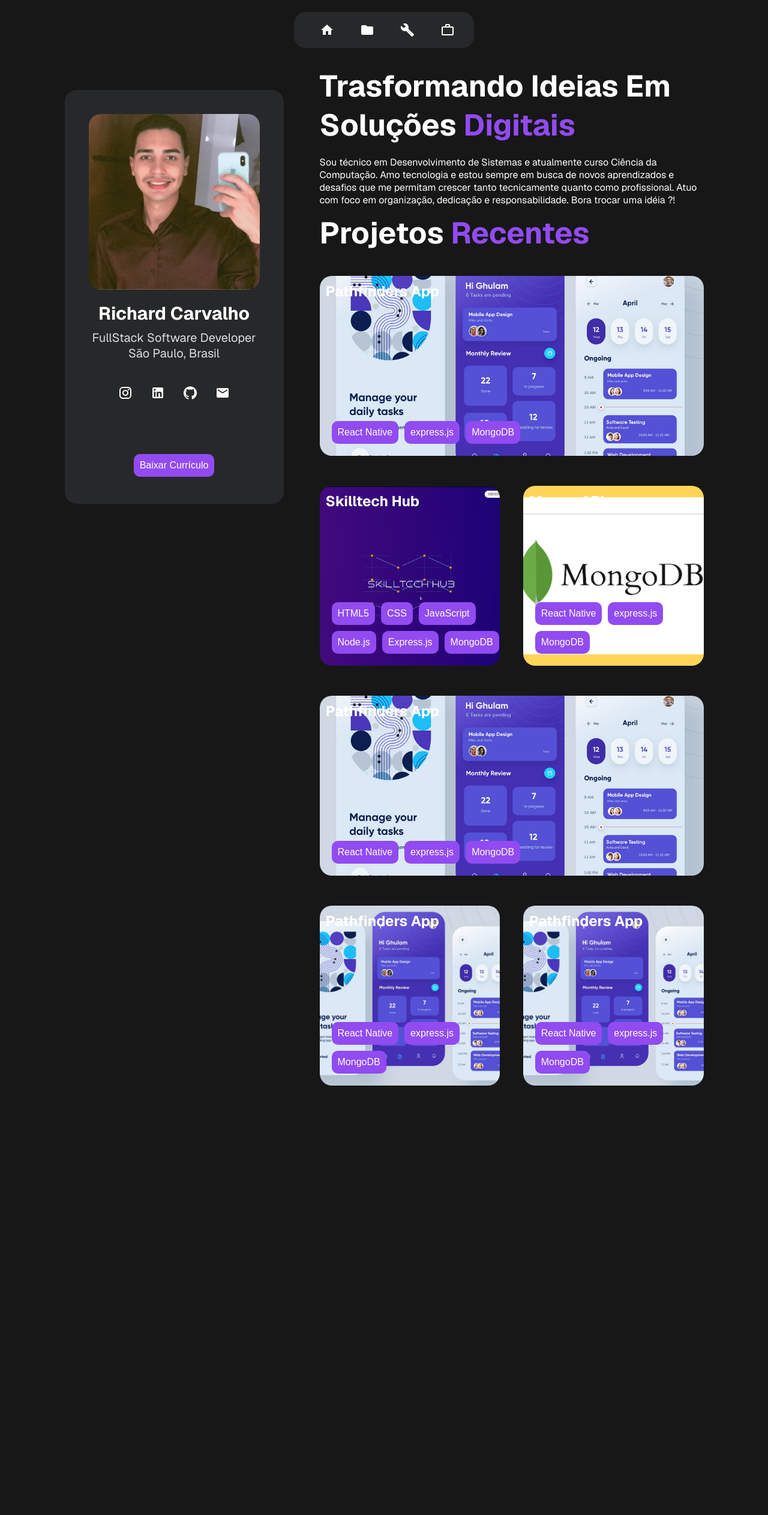
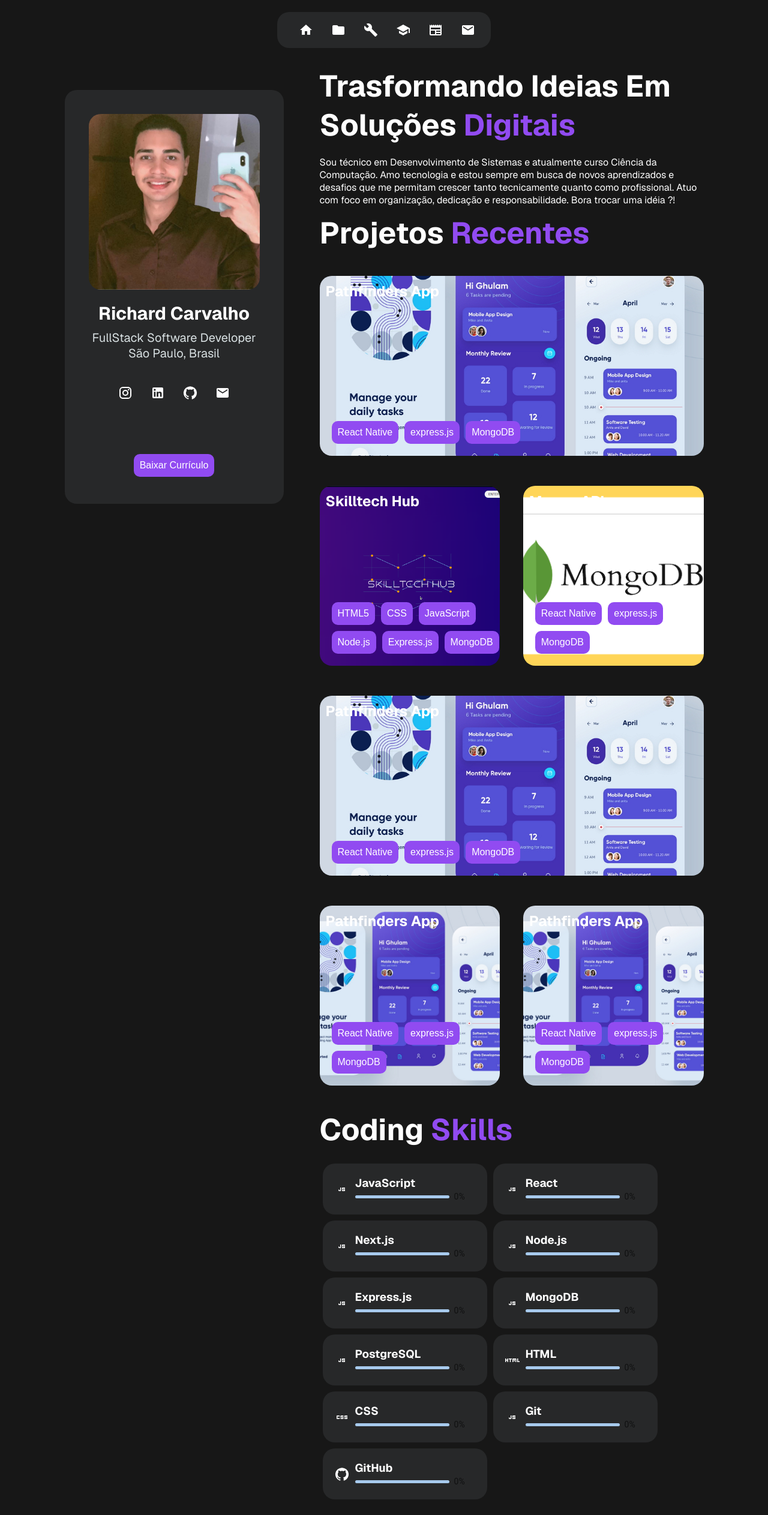
Before and after one commit to Richke2005/dev-portfolio, a Next.js app: page / in a window 1280 px wide. Shown: the top 2526 px of the page at 60% size. Before the commit the page ends 1890 px from the top, so only its background shows below. Built offline with nearby package versions, Linux system fonts and the light colour scheme.

Commit message:
add technologies and fixing project's responsivity bug

```diff
--- a/src/app/layout.jsx
+++ b/src/app/layout.jsx
@@ -1,5 +1,6 @@
 import { Geist, Geist_Mono } from "next/font/google";
 import "./globals.css";
+import TopBar from "@/components/topBar/topBar.jsx";
 
 const geistSans = Geist({
   variable: "--font-geist-sans",
@@ -21,6 +22,7 @@
 export default function RootLayout({ children }) {
   return <html lang="pt-br" suppressHydrationWarning>
       <body className={`${geistSans.variable} ${geistMono.variable}`}>
+        <TopBar />
         {children}
       </body>
     </html>
--- a/src/app/page.jsx
+++ b/src/app/page.jsx
@@ -7,12 +7,13 @@
 import profileData from "../data/profile/profile.js";
 import Projects from "@/patterns/projects/projects";
 import About from "@/patterns/about/about";
-
+import Technologies from "@/patterns/technologies/technologies";
+import Education from "@/patterns/education/education.jsx";
+import Contact from "@/patterns/contact/contact";
 
 
 export default function Home() {
   return <div className={styles.page}>
-      <TopBar />
       <div className={styles.centralized}>
         <Profile
           image={profileData.image}
@@ -42,6 +43,9 @@
         <div className={styles.rightContent}>
           <About/>
           <Projects/>
+          <Technologies/>
+          <Education/>
+          <Contact/>
         </div>
       </div>
     </div>
--- /dev/null
+++ b/src/components/linearProgress/customLinearLabel.jsx
@@ -0,0 +1,58 @@
+"use client";
+import * as React from 'react';
+import PropTypes from 'prop-types';
+import LinearProgress from '@mui/material/LinearProgress';
+import Typography from '@mui/material/Typography';
+import Box from '@mui/material/Box';
+
+const MIN = 0;
+const MAX = 100;
+const normalise = (value) => ((value - MIN) * 100) / (MAX - MIN);
+
+function LinearProgressWithLabel(props) {
+  return (
+    <Box sx={{ display: 'flex', alignItems: 'center' }}>
+      <Box sx={{ width: '100%', mr: 1}}>
+        <LinearProgress style={{borderRadius: "20px", height: "5px"}} variant="determinate" value={normalise(props.value)} />
+      </Box>
+      <Box sx={{ minWidth: 35 }}>
+        <Typography variant="body2" sx={{ color: 'text.secondary' }}>
+          {`${Math.round(props.value)}%`}
+        </Typography>
+      </Box>
+    </Box>
+  );
+}
+
+LinearProgressWithLabel.propTypes = {
+  /**
+   * The value of the progress indicator for the determinate and buffer variants.
+   * Value between 0 and 100.
+   */
+  value: PropTypes.number.isRequired,
+};
+
+export default function CustomLinearLabel({initialValue = 0, finalvalue}) {
+  const [progress, setProgress] = React.useState(initialValue);
+
+  React.useEffect(() => {
+    const timer = setInterval(() => {
+      setProgress((prevProgress) => {
+        if(prevProgress < finalvalue) {
+          setProgress(prevProgress + 5);
+        }
+        return prevProgress;
+      });
+    }, 100);
+    return () => {
+      clearInterval(timer);
+    };
+  }, []);
+
+  return (
+    <Box sx={{ width: '100%' }}>
+      <LinearProgressWithLabel
+      value={progress} />
+    </Box>
+  );
+}
--- a/src/components/section/section.jsx
+++ b/src/components/section/section.jsx
@@ -12,14 +12,14 @@
         window.addEventListener('scroll', handleScroll, { passive: true }); // Anexar o ouvinte de evento
         // Remover o ouvinte de evento no desmontagem do componente (limpeza)
         return () => {
-        window.removeEventListener('scroll', handleScroll);
+            window.removeEventListener('scroll', handleScroll);
         };
     }, []);
 
     const handleScroll = () => {
         const top = window.scrollY // Obter a posição vertical da rolagem
         const sectionPos = childRef.current.offsetTop;
-        if(top >= sectionPos-200){
+        if(top >= sectionPos-250){
             setActiveSection(styles.activeSection)
         }
 
--- a/src/components/topBar/topBar.jsx
+++ b/src/components/topBar/topBar.jsx
@@ -5,22 +5,38 @@
 import HomeIcon from '@mui/icons-material/Home';
 import FolderIcon from '@mui/icons-material/Folder';
 import BuildIcon from '@mui/icons-material/Build';
-import WorkOutlineIcon from '@mui/icons-material/WorkOutline';
+import SchoolIcon from '@mui/icons-material/School';
+import NewspaperIcon from '@mui/icons-material/Newspaper';
+import EmailIcon from '@mui/icons-material/Email';
 
 export default function TopBar() {
     const[mySectionsPos, setSections] = React.useState([]);
+    const [windowWidth, setWindowWidth] = React.useState({
+        width: undefined,
+        height: undefined
+    });
 
     React.useEffect(()=>{
+        function handleResize() {
+            setWindowWidth({
+                width: window.innerWidth,
+                height: window.innerHeight
+            });
+        }
+
+        window.addEventListener("resize", handleResize);
+
         const downToElements = Array.from(document.getElementsByTagName("section"));
         setSections(downToElements.map((section)=> section.offsetTop));
-    },[]);
+        return () => window.removeEventListener("resize", handleResize);
+    },[windowWidth]);
 
     function downToPos(y){
         window.scrollTo({top: y, behavior: "smooth"})
     }
 
-    return<div className={styles.buttonContainer}>
-            <div style={{width: "300px", height: "50px"}}>
+    return<div className={styles.topBarContainer}>
+            <div style={{height: "50px"}}>
             <ul className={styles.topBar}>
                 <li className={styles.icon}>
                     <Button
@@ -31,23 +47,55 @@
                     <HomeIcon />
                     </Button>
                 </li>
+
                 <li className={styles.icon}>
                     <Button
                         color="primary"
                         shape="transparent"
-                        name="Projects"
+                        name="Projetos"
                         onClick={()=>downToPos(mySectionsPos[1])}>
                     <FolderIcon />
                     </Button>
                 </li>
+
                 <li className={styles.icon}>
-                    <Button color="primary" shape="transparent" name="Skills">
+                    <Button
+                        color="primary"
+                        shape="transparent"
+                        name="Skills"
+                        onClick={()=>downToPos(mySectionsPos[2])}>
                     <BuildIcon />
                     </Button>
+
                 </li>
+
                 <li className={styles.icon}>
-                    <Button color="primary" shape="transparent" name="Contact">
-                    <WorkOutlineIcon />
+                    <Button
+                        color="primary"
+                        shape="transparent"
+                        name="Formação"
+                        onClick={()=>downToPos(mySectionsPos[3])}>
+                    <SchoolIcon />
+                    </Button>
+                </li>
+
+                <li className={styles.icon}>
+                    <Button
+                        color="primary"
+                        shape="transparent"
+                        name="Blog"
+                        >
+                    <NewspaperIcon />
+                    </Button>
+                </li>
+
+                <li className={styles.icon}>
+                    <Button
+                        color="primary"
+                        shape="transparent"
+                        name="Contato"
+                        onClick={()=>downToPos(mySectionsPos[4])}>
+                    <EmailIcon />
                     </Button>
                 </li>
             </ul>
--- a/src/components/topBar/topBar.module.css
+++ b/src/components/topBar/topBar.module.css
@@ -1,4 +1,4 @@
-.buttonContainer {
+.topBarContainer {
   width: 100%;
   position: relative;
   display: flex;
@@ -11,6 +11,7 @@
     flex-direction: row;
     align-items: center;
     justify-content: space-around;
+    margin-top: 20px;
     border-radius: 20px;
     padding: 0.5rem 1rem;
     background-color: var(--layer1);
--- a/src/data/technologies/technologies.js
+++ b/src/data/technologies/technologies.js
@@ -1,58 +1,63 @@
+import JavascriptIcon from '@mui/icons-material/Javascript';
+import HtmlIcon from '@mui/icons-material/Html';
+import CssIcon from '@mui/icons-material/Css';
+import GitHubIcon from '@mui/icons-material/GitHub';
+
 const technologies = [
     {
         name: "JavaScript",
-        icon: "",
-        knowledge: 90
+        Icon: JavascriptIcon,
+        knowledge: 85
     },
     {
         name: "React",
-        icon: "",
-        knowledge: 90
+        Icon: JavascriptIcon,
+        knowledge: 80
     },
     {
         name: "Next.js",
-        icon: "",
-        knowledge: 90
+        Icon: JavascriptIcon,
+        knowledge: 75
     },
     {
         name: "Node.js",
-        icon: "",
+        Icon: JavascriptIcon,
         knowledge: 90
     },
     {
         name: "Express.js",
-        icon: "",
-        knowledge: 90
+        Icon: JavascriptIcon,
+        knowledge: 80
     },
     {
         name: "MongoDB",
-        icon: "",
-        knowledge: 90
+        Icon: JavascriptIcon,
+        knowledge: 75
     },
     {
         name: "PostgreSQL",
-        icon: "",
-        knowledge: 90
+        Icon: JavascriptIcon,
+        knowledge: 10
     },
     {
         name: "HTML",
-        icon: "",
-        knowledge: 90
+        Icon: HtmlIcon,
+        knowledge: 100
     },
     {
         name: "CSS",
-        icon: "",
+        Icon: CssIcon,
         knowledge: 90
     },
     {
         name: "Git",
-        icon: "",
-        knowledge: 90
+        Icon: JavascriptIcon,
+        knowledge: 80
     },
     {
         name: "GitHub",
-        icon: "",
-        knowledge: 90
+        Icon: GitHubIcon,
+        knowledge: 80
     }
 ];
 
--- /dev/null
+++ b/src/patterns/contact/contact.jsx
@@ -0,0 +1,17 @@
+import React from 'react';
+import Section from '@/components/section/section';
+
+export default function Contact() {
+    return (
+      <Section title={"Bora Criar Algo Fora Da Caixa"} isAnimated={false}>
+        <div style={{ display: "flex", flexDirection: "column", alignItems: "center" }}>
+          <h3>Entre em Contato</h3>
+          <p>Você pode me encontrar nas seguintes plataformas:</p>
+          <ul>
+            <li>Email: richardke18@gmail.com</li>
+            <li>LinkedIn: <a href="https://www.linkedin.com/in/richardke18/" target="_blank" rel="noopener noreferrer">Richard Ke</a></li>
+            </ul>
+        </div>
+        </Section>
+    )
+}
--- /dev/null
+++ b/src/patterns/education/education.jsx
@@ -0,0 +1,16 @@
+import React from 'react';
+import Section from '@/components/section/section';
+import profile from '@/data/profile/profile';
+
+
+export default function Education() {
+    return (
+        <Section title={"Formação & Experiências"} isAnimated={false}>
+            <div style={{ display: "flex", flexDirection: "column", alignItems: "center" }}>
+                <h3>Graduação Em Ciência Da Computação</h3>
+                <p>Universidade Municipal São caetano Do Sul (USCS)</p>
+                <p>Conclusão: Dezembro de 2027</p>
+            </div>
+        </Section>
+    );
+}
--- a/src/patterns/projects/projects.jsx
+++ b/src/patterns/projects/projects.jsx
@@ -1,14 +1,34 @@
+"use client";
 import React from "react";
 import Section from "@/components/section/section.jsx";
 import ImageCard from "@/components/cards/imageCard/imageCard.jsx";
 import projects from "@/data/projects/projects.js";
 const tags = ["React Native", "express.js", "MongoDB"]
 
+
+
 export default function Projects() {
-  return<Section title={"Projetos Recentes"} isAnimated={true}>
+      const [windowWidth, setWindowWidth] = React.useState({
+          width: undefined,
+          height: undefined
+      });
+
+      React.useEffect(()=>{
+          function handleResize() {
+              setWindowWidth({
+                  width: window.innerWidth,
+                  height: window.innerHeight
+              });
+          }
+
+          window.addEventListener("resize", handleResize);
+
+        }, []);
+
+    return<Section title={"Projetos Recentes"} isAnimated={true}>
     <div style={{display: "flex", flexDirection: "row", justifyContent: "space-between", flexWrap: "wrap"}}>
         {projects.map((project, index) => {
-            if(index === 0  || index % 3 === 0){
+            if(index === 0  || index % 3 === 0 || windowWidth.width < 800){
             return <ImageCard
             key={index}
                     title={project.title}
--- a/src/patterns/technologies/technologies.jsx
+++ b/src/patterns/technologies/technologies.jsx
@@ -0,0 +1,37 @@
+import React from 'react';
+import Section from '@/components/section/section.jsx';
+import Image from 'next/image';
+import technologies from '@/data/technologies/technologies.js';
+import JavascriptIcon from '@mui/icons-material/Javascript';
+import CustomLinearLabel from '@/components/linearProgress/customLinearLabel';
+
+export default function Technologies() {
+    return (
+        <Section title={"Coding Skills"} isAnimated={false}>
+          <div style={{ display: "flex", flexDirection: "row", flexWrap: "wrap", justifyContent: "flex-start" }}>
+            {technologies.map((tech, index) => (
+                <div key={index} style={{
+                    display: "flex",
+                    flexDirection: "row",
+                    alignItems: "center",
+                    padding: "20px",
+                    borderRadius: "20px",
+                    backgroundColor: "var(--layer1)",
+                    margin: "5px"
+                 }}>
+                <tech.Icon/>
+                <div style={{marginLeft: "10px"}}>
+                    <h3>{tech.name}</h3>
+                    <div style={{ width: "200px", height: "20px", display: "flex", alignItems: "center"}}>
+                        <CustomLinearLabel
+                            finalvalue={tech.knowledge}
+                        />
+                     </div>
+                </div>
+            </div>
+            )
+            )}
+          </div>
+        </Section>
+    );
+}
```
